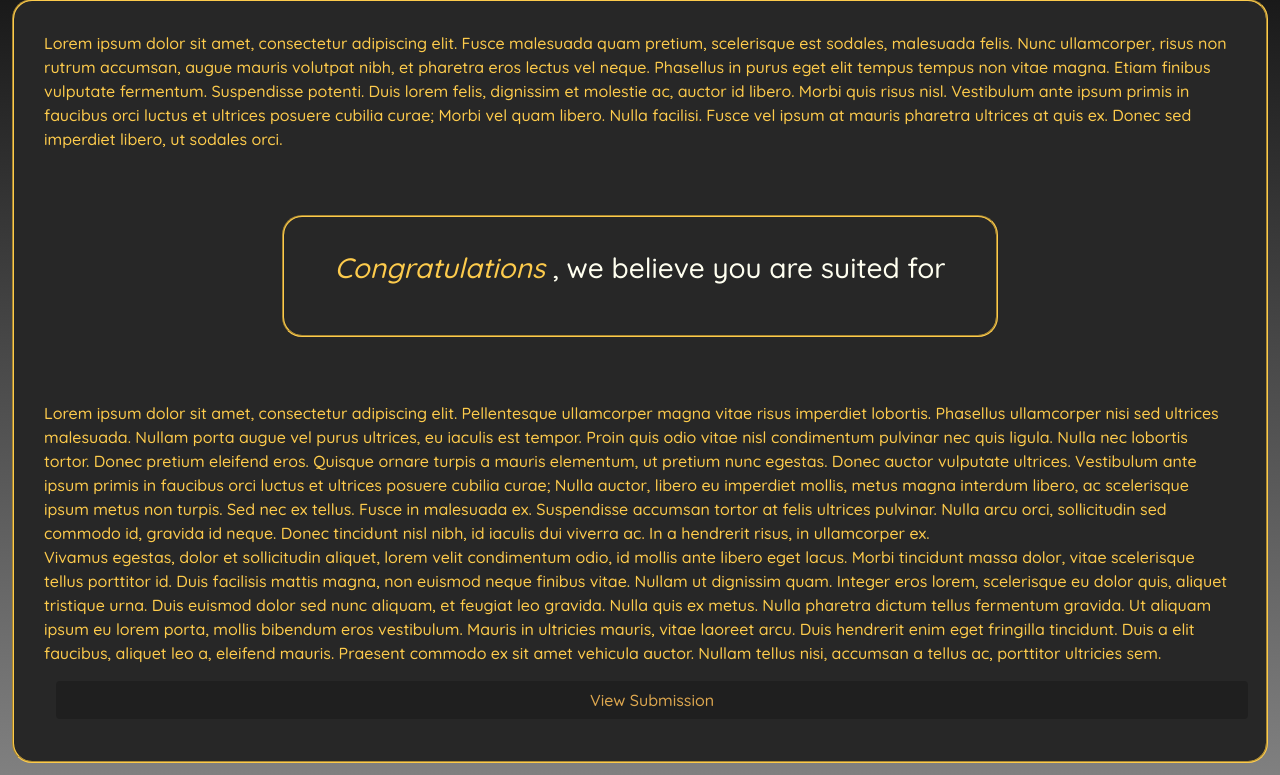
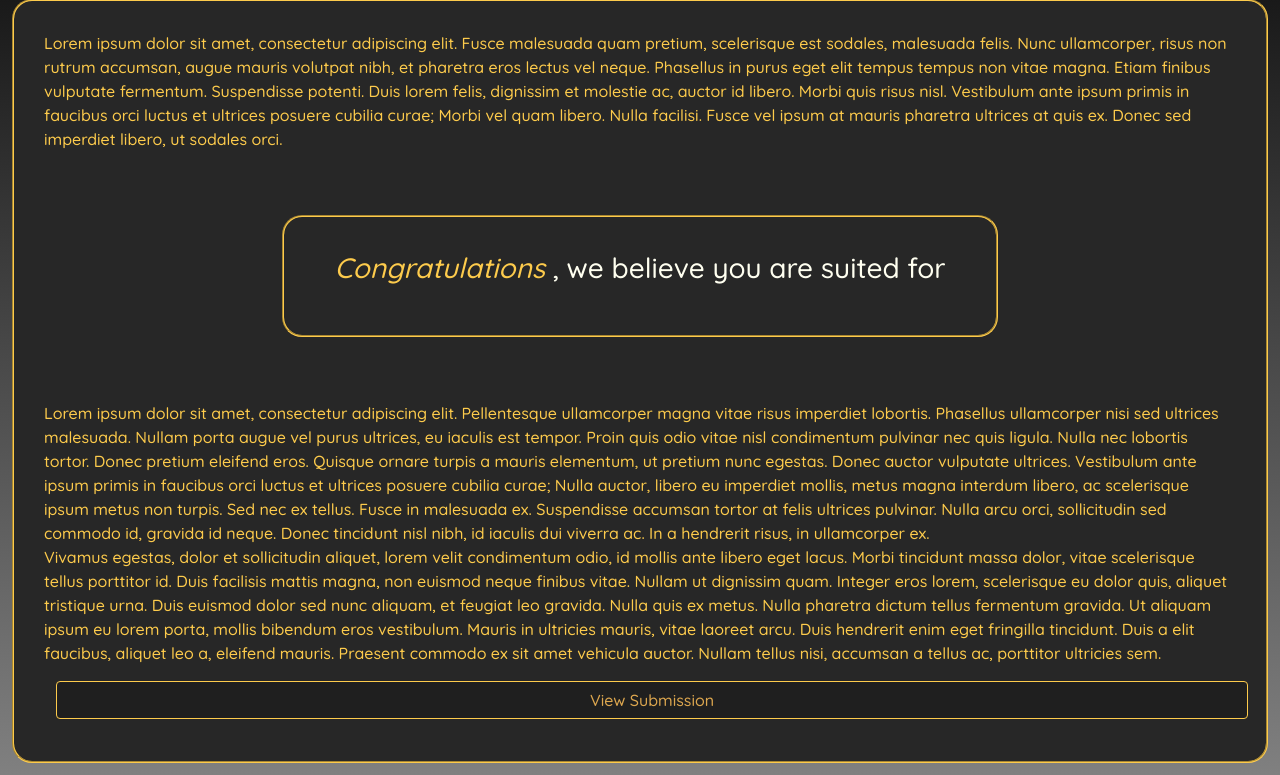
Before and after one commit to Allenator1/UWAM-Introductory-Website, a Flask app: template app/templates/feedback.html in a window 1280 px wide. Shown: the part 193-968 px from the top of the page. Run offline with Flask 2, Linux system fonts and the light colour scheme; the template is opened without the code that fills it, so the values that code supplies are empty.

Commit message:
Added gold border to 'View Submission' button

```diff
--- a/app/templates/feedback.html
+++ b/app/templates/feedback.html
@@ -78,7 +78,7 @@
                     ex sit amet vehicula auctor. Nullam tellus nisi, accumsan a tellus ac, porttitor ultricies sem.
                 </p>
 
-                <button class="submission_btn black_button btn btn-block">
+                <button class="gold_border submission_btn black_button btn btn-block">
                     View Submission
                 </button>
             </div>
```
